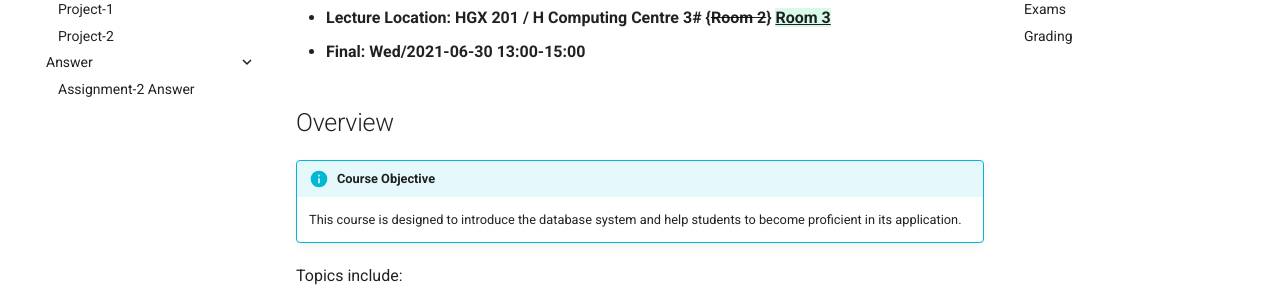
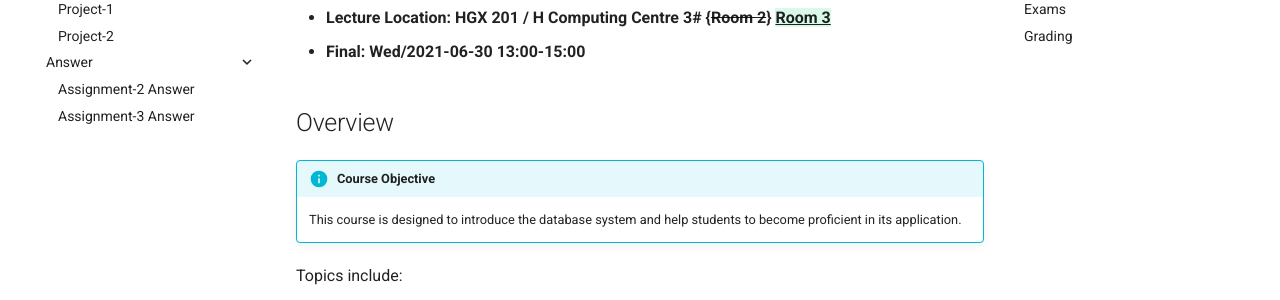
Before and after one commit to fduxuan/IntroDB-Spring-2021, an MkDocs documentation site: the page built from docs/index.md, in a window 1280 px wide. Shown: the part 291-591 px from the top of the page. Built offline with MkDocs 1.6.1 and Material for MkDocs 9.7.7, drawn with Linux system fonts in a browser that asks for light colours; comment, search, counter and statistics services are not loaded.

Commit message:
assignment 3 answer

```diff
--- a/mkdocs.yml
+++ b/mkdocs.yml
@@ -38,3 +38,4 @@ nav:
       - Project-2: Project/project-2.md
   - Answer:
       - Assignment-2 Answer: Answer/assignment-2.md
+      - Assignment-3 Answer: Answer/assignment-3.md
```
